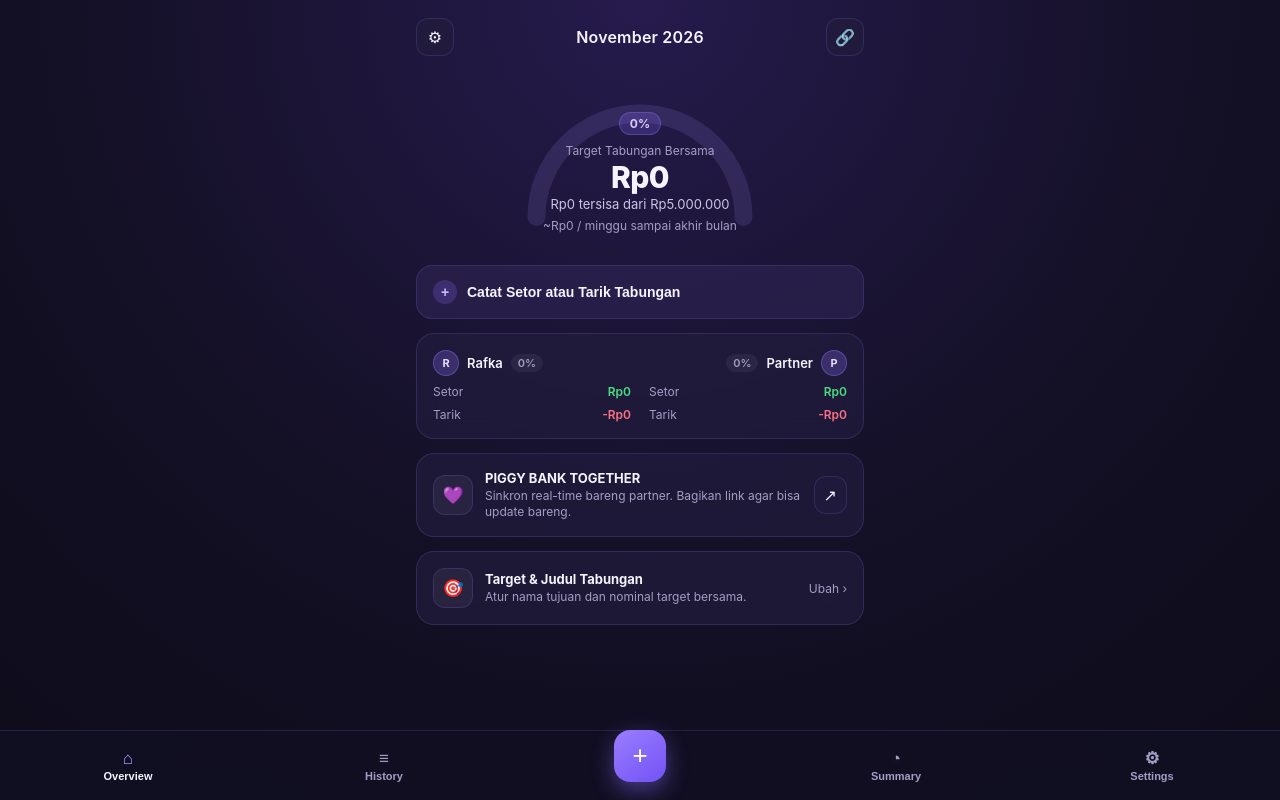
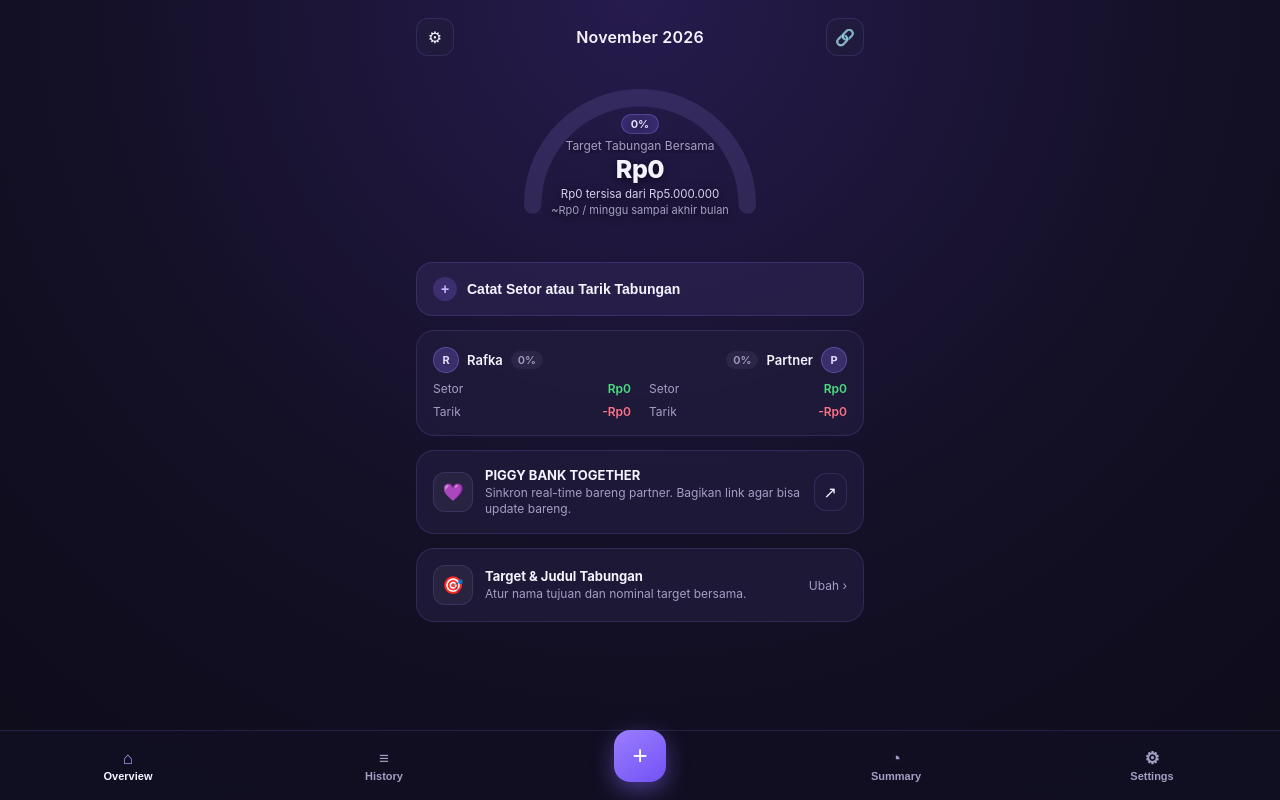
Before and after one commit to kaaaaart06-art/piggy-bank-together, a plain HTML site: page index.html in a window 1280 px wide. Drawn offline with Linux system fonts and the light colour scheme; no server answers.

Commit message:
Update index.html

```diff
--- a/index.html
+++ b/index.html
@@ -82,15 +82,15 @@
     /* Arc Gauge Section */
     .gauge-card {
       text-align: center;
-      padding: 6px 8px 18px;
+      padding: 4px 8px 14px;
       position: relative;
     }
 
     .gauge-wrap {
       position: relative;
-      width: 270px;
-      height: 165px;
-      margin: 0 auto 6px;
+      width: 280px;
+      height: 170px;
+      margin: 0 auto 4px;
     }
 
     .gauge-svg {
@@ -102,14 +102,14 @@
     .gauge-bg {
       fill: none;
       stroke: rgba(140, 125, 210, 0.18);
-      stroke-width: 16;
+      stroke-width: 15;
       stroke-linecap: round;
     }
 
     .gauge-fill {
       fill: none;
       stroke: url(#gaugeGrad);
-      stroke-width: 16;
+      stroke-width: 15;
       stroke-linecap: round;
       transition: stroke-dashoffset 0.55s cubic-bezier(0.22, 1, 0.36, 1);
       filter: drop-shadow(0 0 10px rgba(139, 110, 255, 0.35));
@@ -117,48 +117,58 @@
 
     .gauge-center {
       position: absolute;
-      inset: 28px 0 0;
+      top: 22px;
+      left: 26px;
+      right: 26px;
+      bottom: 8px;
       display: flex;
       flex-direction: column;
       align-items: center;
       justify-content: center;
       pointer-events: none;
+      text-shadow: 0 2px 10px rgba(10, 7, 22, 0.85);
     }
 
     .pct-badge {
       background: var(--accent-soft);
-      border: 1px solid rgba(154, 132, 255, 0.28);
-      color: #d6caff;
-      font-size: 12px;
+      border: 1px solid rgba(154, 132, 255, 0.32);
+      color: #e4dcff;
+      font-size: 11px;
       font-weight: 700;
-      padding: 3px 10px;
+      padding: 2px 9px;
       border-radius: 999px;
-      margin-bottom: 8px;
+      margin-bottom: 4px;
     }
 
     .gauge-label {
       font-size: 12px;
       color: var(--text-muted);
       margin-bottom: 2px;
+      max-width: 100%;
+      white-space: nowrap;
+      overflow: hidden;
+      text-overflow: ellipsis;
     }
 
     .gauge-total {
-      font-size: 30px;
+      font-size: 25px;
       font-weight: 800;
-      letter-spacing: -0.6px;
+      letter-spacing: -0.5px;
       line-height: 1.15;
     }
 
     .gauge-sub {
-      font-size: 13px;
-      color: #cbc5e8;
-      margin-top: 2px;
+      font-size: 11.5px;
+      color: #d4cef0;
+      margin-top: 3px;
+      line-height: 1.25;
     }
 
     .gauge-pace {
-      font-size: 12px;
+      font-size: 11px;
       color: var(--text-muted);
-      margin-top: 6px;
+      margin-top: 3px;
+      line-height: 1.25;
     }
 
     /* Cards & Sections */
@@ -658,19 +668,19 @@
       <!-- Arc Gauge -->
       <div class="gauge-card">
         <div class="gauge-wrap">
-          <svg class="gauge-svg" viewBox="0 0 240 140">
+          <svg class="gauge-svg" viewBox="0 0 240 145">
             <defs>
               <linearGradient id="gaugeGrad" x1="0%" y1="0%" x2="100%" y2="0%">
                 <stop offset="0%" stop-color="#8b6eff" />
                 <stop offset="100%" stop-color="#c084fc" />
               </linearGradient>
             </defs>
-            <!-- Semicircle radius 92 from (28, 122) to (212, 122), arc length = pi * 92 = 289.03 -->
-            <path class="gauge-bg" d="M 28 122 A 92 92 0 0 1 212 122" />
+            <!-- Semicircle radius 92 from (28, 112) to (212, 112), arc length = pi * 92 = 289.03 -->
+            <path class="gauge-bg" d="M 28 112 A 92 92 0 0 1 212 112" />
             <path
               id="gaugeArc"
               class="gauge-fill"
-              d="M 28 122 A 92 92 0 0 1 212 122"
+              d="M 28 112 A 92 92 0 0 1 212 112"
               stroke-dasharray="289.03"
               stroke-dashoffset="289.03"
             />
```
